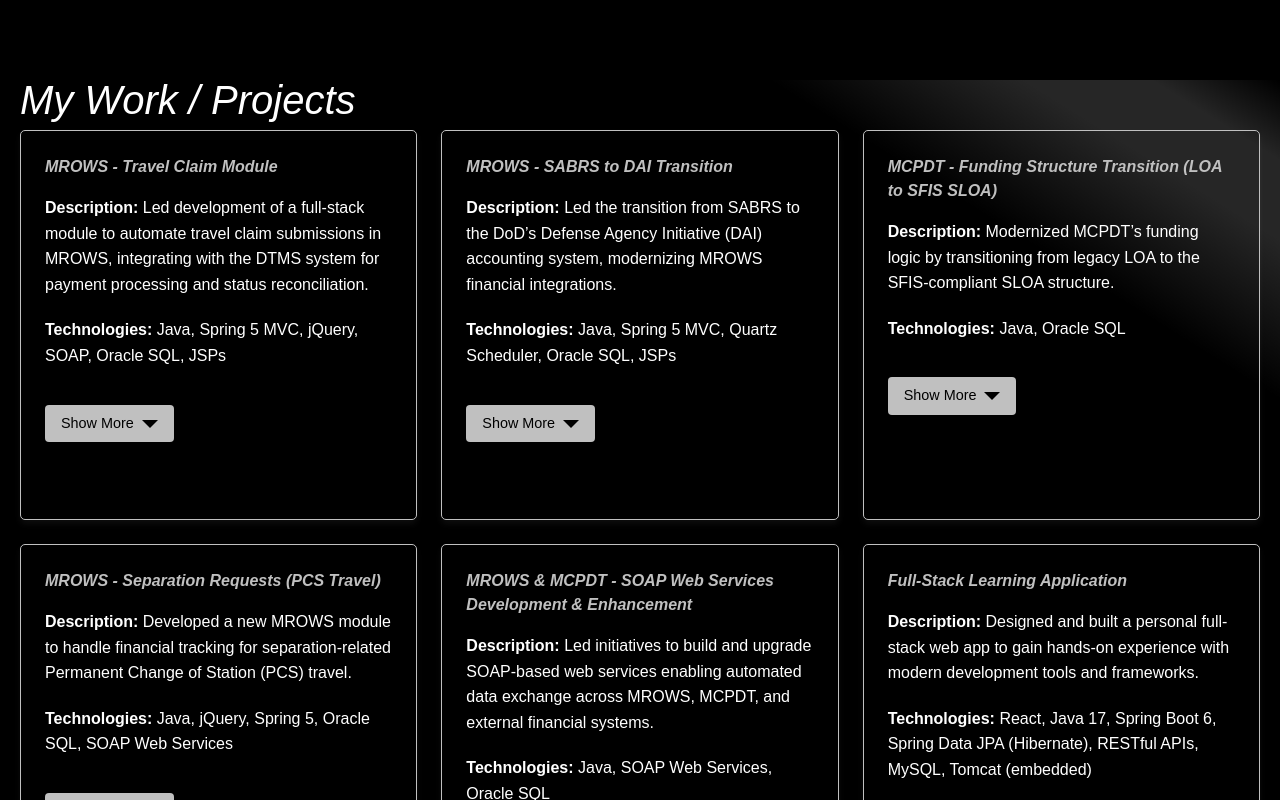
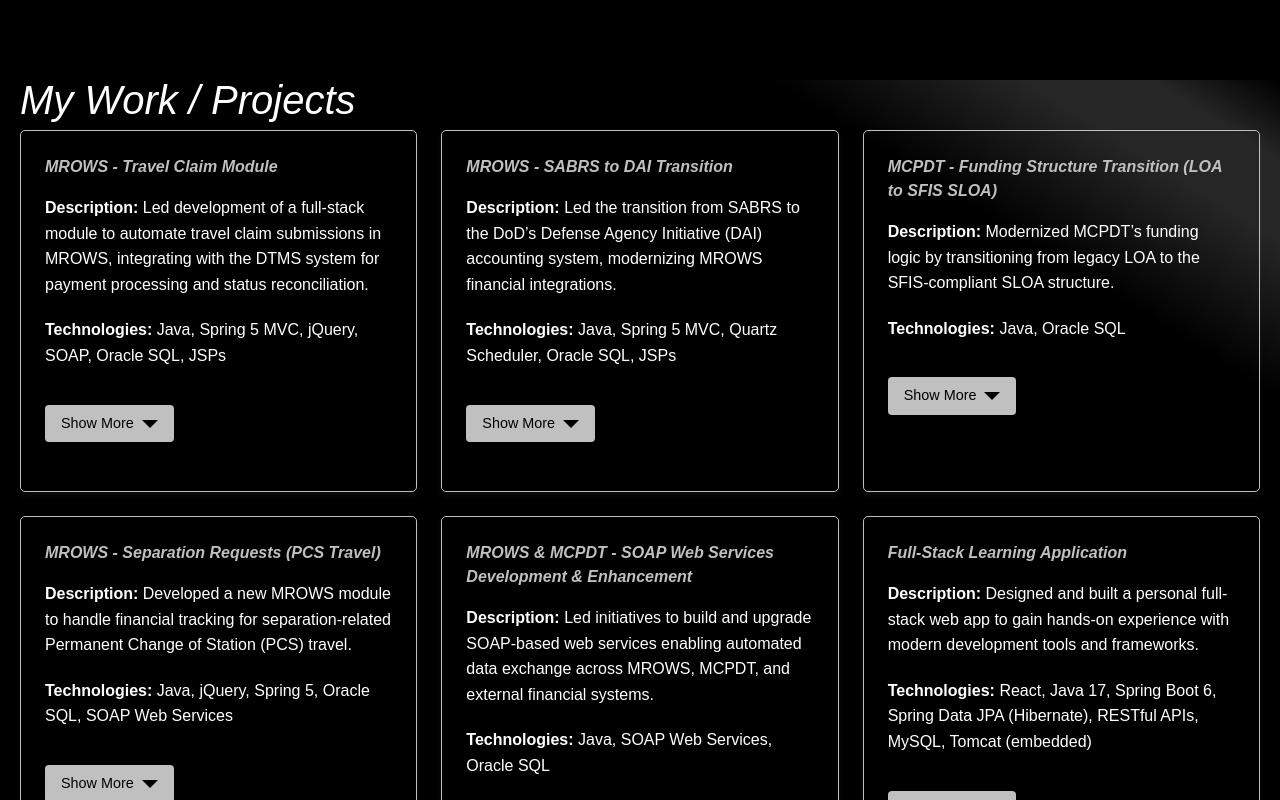
Before and after one commit to ethan5191/portfolio_v2, a Next.js app: page / in a window 1280 px wide. Shown: the part 3120-3920 px from the top of the page. Built offline with nearby package versions, Linux system fonts and the light colour scheme.

Commit message:
Adjusted min card size due to the change in amount of content on each card

```diff
--- a/app/components/projects2/projects2Section.module.css
+++ b/app/components/projects2/projects2Section.module.css
@@ -13,7 +13,7 @@
     border-radius: 5px;
     transition: box-shadow 0.2s ease;
     box-shadow: 0 4px 6px rgba(255, 255, 255, 0.05);
-    min-height: 390px;
+    min-height: 362px;
 }
 
 /* Card hover effect */
```
